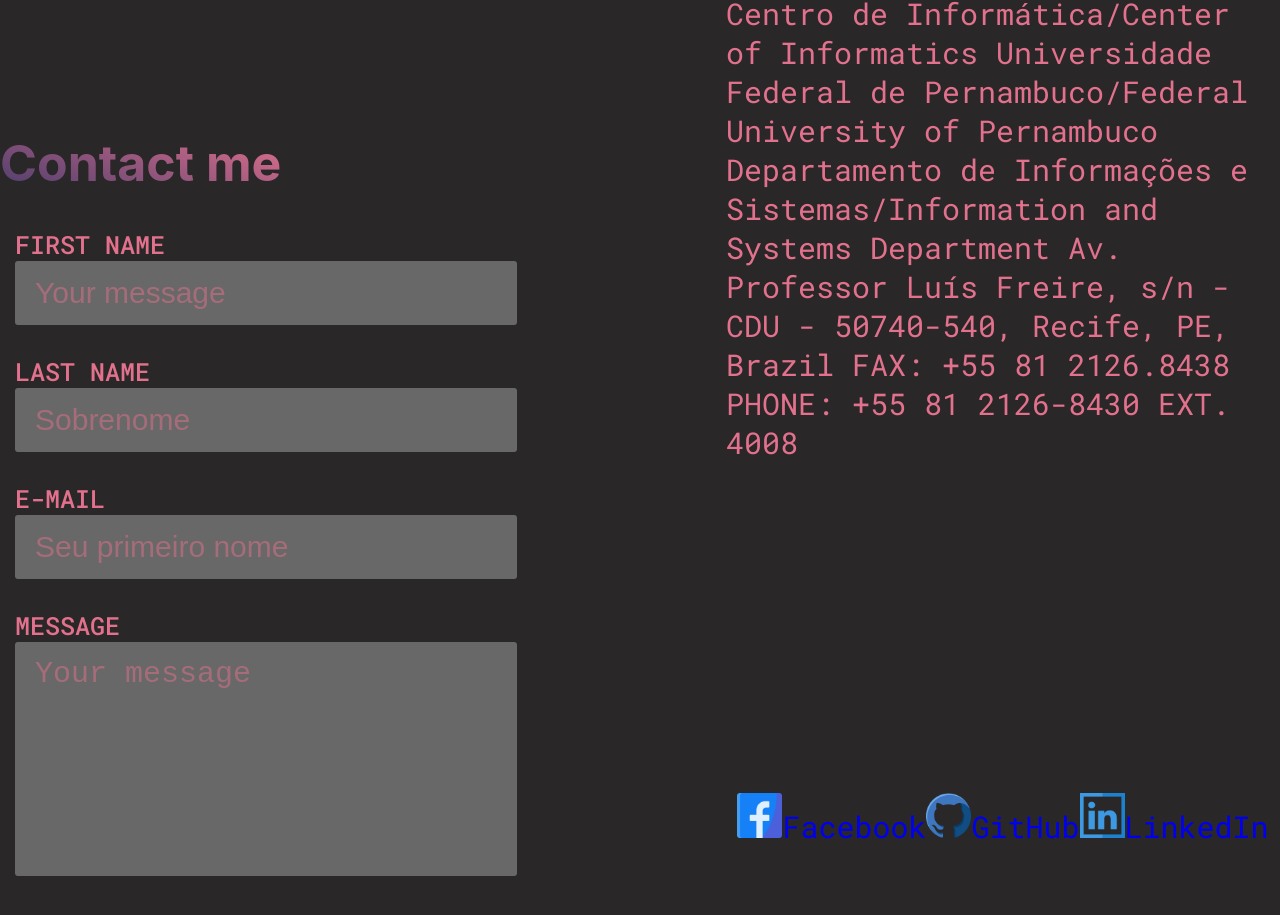
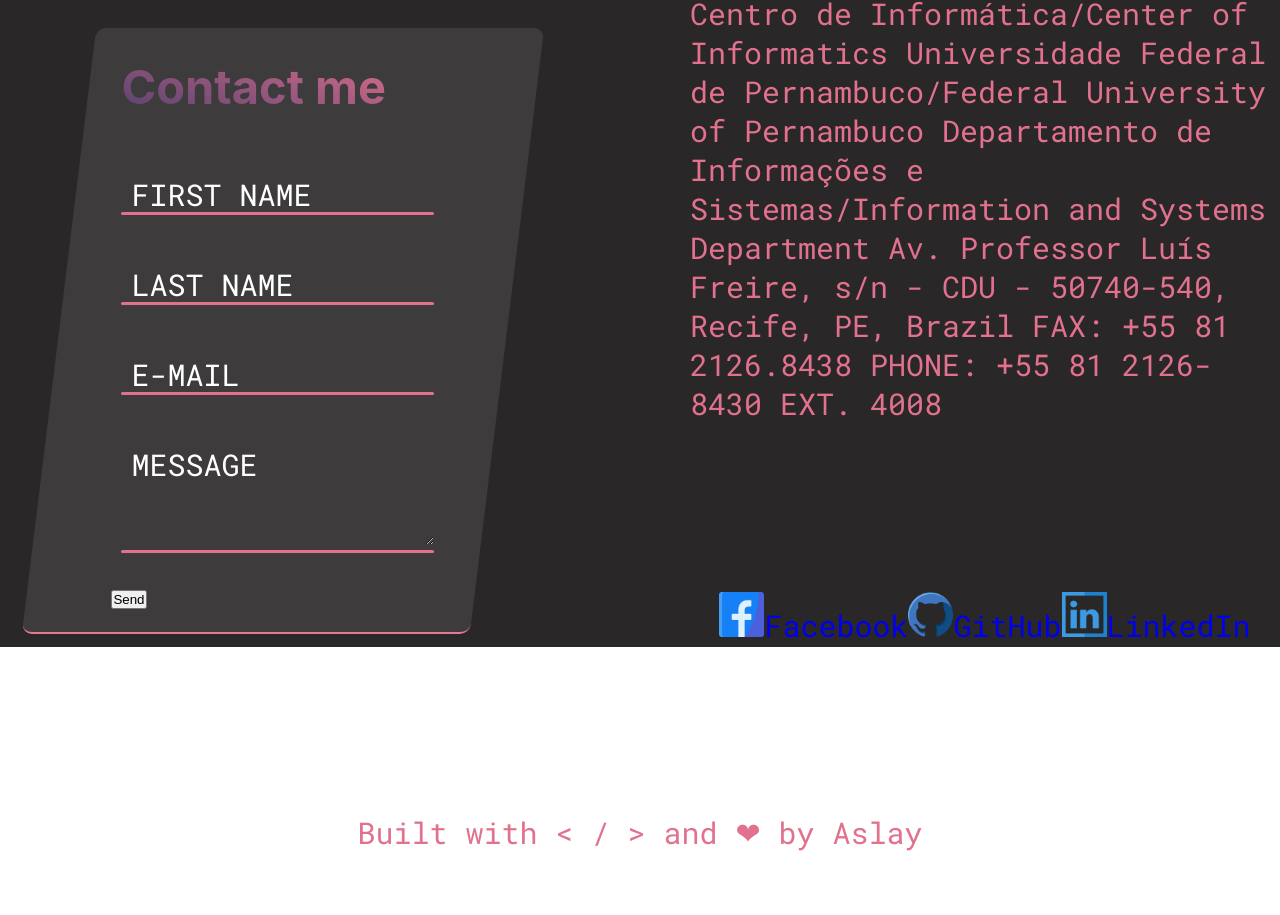
Before and after one commit to aslayclevisson/MyPortfolio, a React (Create React App) app: page / in a window 1280 px wide. Shown: the part 953-1868 px from the top of the page. After the commit the page ends 1805 px from the top, so only its background shows below. Built offline with nearby package versions, Linux system fonts and the light colour scheme.

Commit message:
Feature(Footer): Add animation in the contacts field

```diff
--- a/src/components/Footer/Footer.jsx
+++ b/src/components/Footer/Footer.jsx
@@ -13,30 +13,46 @@ function Footer() {
       <form action="./" className="form-content">
         <fieldset className="form-fluid">
           <legend>Contact me</legend>
-          <div>
-            <label htmlFor="first-name">FIRST NAME</label>
-            <input type="text" id="first-name" placeholder="Your message" />
+          <div className="col">
+            <div className="inputBox">
+              <label htmlFor="first-name">FIRST NAME</label>
+              <input type="text" id="first-name" required="required" />
+              <span className="line"></span>
+            </div>
+          </div>
+
+          <div className="col">
+            <div className="inputBox">
+              <label htmlFor="second-name">LAST NAME</label>
+              <input type="text" id="second-name" required="required" />
+              <span className="line"></span>
+            </div>
+          </div>
+
+          <div className="col">
+            <div className="inputBox">
+              <label htmlFor="email">E-MAIL</label>
+              <input type="email" id="email" required="required" />
+              <span className="line"></span>
+            </div>
+          </div>
+          <div className="col">
+            <div className="inputBox textArea">
+              <label for="message">MESSAGE</label>
+              <textarea
+                name="message"
+                className="messageField"
+                id="message"
+                cols="30"
+                rows="6"
+                required="required"
+              ></textarea>
+              <span className="line"></span>
+            </div>
           </div>
 
           <div>
-            <label htmlFor="second-name">LAST NAME</label>
-            <input type="text" id="second-name" placeholder="Sobrenome" />
-          </div>
-
-          <div>
-            <label htmlFor="email">E-MAIL</label>
-            <input type="email" id="email" placeholder="Seu primeiro nome" />
-          </div>
-
-          <div>
-            <label for="message">MESSAGE</label>
-            <textarea
-              name="message"
-              id="message"
-              cols="30"
-              rows="6"
-              placeholder="Your message"
-            ></textarea>
+            <button>Send</button>
           </div>
         </fieldset>
       </form>
--- a/src/components/Footer/footer.css
+++ b/src/components/Footer/footer.css
@@ -3,6 +3,7 @@
     grid-template-columns: 1fr 1fr;
     grid-template-rows: repeat(3, 1fr);
     width: 100vw;
+    height: 100vh;
     background: #292727;
     padding-top: 100px;
     gap: 10rem;
@@ -14,11 +15,6 @@
     'form-info social-network'
     'made-with made-with'
     ;
-}
-
-.icons img {
-    width: 45px;
-    height: auto;
 }
 
 .footer-container form:nth-child(1) {
@@ -40,57 +36,140 @@
 .form-content {
     display: flex;
     justify-content: center;
+    position: relative;
+    align-items: center;
+    min-height: 60vh;
     width: 80%;
+    padding: 20px;
+}
+
+.form-content::before {
+    content: '';
+    position: absolute;
+    top: 0;
+    left: 0;
+    width: 95%;
+    height: 100%;
+    border-radius: 10px;
+    background: rgba(235, 235, 235, 0.1);
+    pointer-events: none;
+    transform: skewX(-7deg);
+    bottom: -5%;
+    border-bottom: 2px solid #e47994;
+
 }
 
 .form-fluid {
     display: flex;
     flex-direction: column;
-    justify-content: space-around;
+    position: relative;
     width: 85%;
+    border: none
+}
+
+.form-fluid .col {
+    position: relative;
+    width: 100%;
+    padding: 0 10px;
+    margin: 30px 0 20px;
+}
+
+.form-fluid .col .inputBox {
+    position: relative;
+    width: 90%;
+    height: 40px;
+    color: #fff;
+}
+
+.textArea {
+    height: 100% !important;
+}
+
+.form-fluid .col .inputBox input,
+.form-fluid .col .inputBox .messageField {
+    position: absolute;
+    width: 100%;
     height: 100%;
+    background: transparent;
+    border: none;
+    outline: none;
+    padding: 0 10px;
+    z-index: 300;
+    color: turquoise;
+}
+
+.form-fluid .col .inputBox .messageField {
     position: relative;
-    z-index: 10;
-    border: none;
+    width:100%;
+    height: 100px;
+    padding: 0 10px;
 }
+
+.form-fluid .col .inputBox label {
+    display: block;
+    position: absolute;
+    top: 0;
+    left: 0;
+    line-height: 40px;
+    padding: 0 10px;
+    transition: 0.6s;
+    pointer-events: none;
+}
+
+.form-fluid .col .inputBox input:focus  + label,
+.form-fluid .col .inputBox input:valid  + label,
+.form-fluid .col .inputBox .messageField:focus  + label,
+.form-fluid .col .inputBox .messageField:valid + label {
+    top: -35px;
+    left: -10px;
+    background: #4c3d6d;
+}
+
+.form-fluid .col .inputBox .line {
+    position: absolute;
+    bottom: 0;
+    display: block;
+    width: 100%;
+    height: 3px;
+    background: rgba(226, 113, 141, 1);
+    transition: 0.6s;
+    border-radius: 2px;
+    pointer-events: none;
+    border-bottom: 2px solid rgba(226, 113, 141, 1);
+}
+
+.form-fluid .col .inputBox input:focus  ~ .line,
+.form-fluid .col .inputBox input:valid  ~ .line,
+.form-fluid .col .inputBox .messageField:focus  ~ .line,
+.form-fluid .col .inputBox .messageField:valid ~ .line {
+    height: 100%;
+    background: rgba(226, 113, 141, .2);
+
+}
+
+.icons img {
+    width: 45px;
+    height: auto;
+}
+
+
 
 
 .form-fluid legend{
     font-family: -apple-system, BlinkMacSystemFont, 'Segoe UI', Roboto, Oxygen, Ubuntu, Cantarell, monospace;
-    font-size: 5rem;
+    font-size: 4.7rem;
     font-weight: 700;
     background: linear-gradient(-340deg, #4c3d6d 0%, #e2718d 100%);
 	-webkit-background-clip: text;
 	-webkit-text-fill-color: transparent;
     margin-bottom: 2rem;
+    padding: 10px;
 }
 
-.form-fluid div{
-    display: flex;
-    flex-direction: column;
-    justify-content: space-around;
-    width: 85%;
-    padding: 1.5rem;
-}
 
-.form-fluid label {
-    display: block;
-    font-size: 2.5rem;
-    font-weight: 500;
-}
-
-.form-fluid input,
-.form-fluid textarea {
-    border: none;
-    resize: none;
-    background: rgba(255,255,255, .3);
-    padding: 1.5rem 2rem;
-    font-size: 3rem;
-    border-radius: .3rem;
-}
 
 ::-webkit-input-placeholder {
-    color: rgba(226, 113, 141, .5)
+    color: rgba(226, 113, 141, .8)
  }
 
 .form-fluid::before, .form-fluid::after{
@@ -103,23 +182,24 @@
     transition: all 0.6s;
 }
 
-.form-fluid::before {
-    bottom: -5%;
-    left: 2%;
+
+
+
+.form-fluid::after {
+    top: 0;
+    right: 0;
+    border-top-right-radius: 10px;
+    border-bottom-right-radius: 10px;
+    transform: skewX(-7deg);
+    border-top: 2px solid #e47994;
+    border-right: 2px solid #e47994;
     border-bottom: 2px solid #e47994;
 }
 
-.form-fluid::after {
-    top: -7%;
-    right: 8%;
-    border-top: 2px solid #e47994;
-    border-right: 2px solid #e47994;
-}
-
-.form-fluid:hover::before,
 .form-fluid:hover::after{
-    width:50%;
-    height:35%;
+    transform: skewX(-7deg);
+    width:10%;
+    height:100%;
     opacity:1;
 }
 
```
